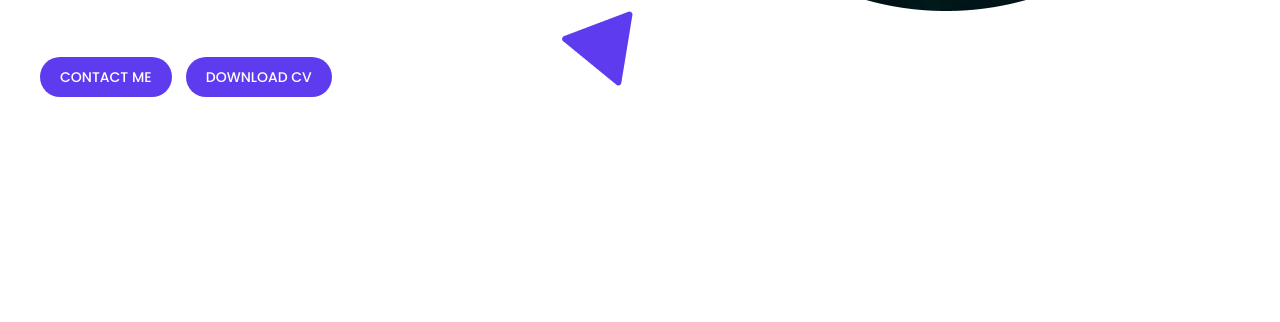
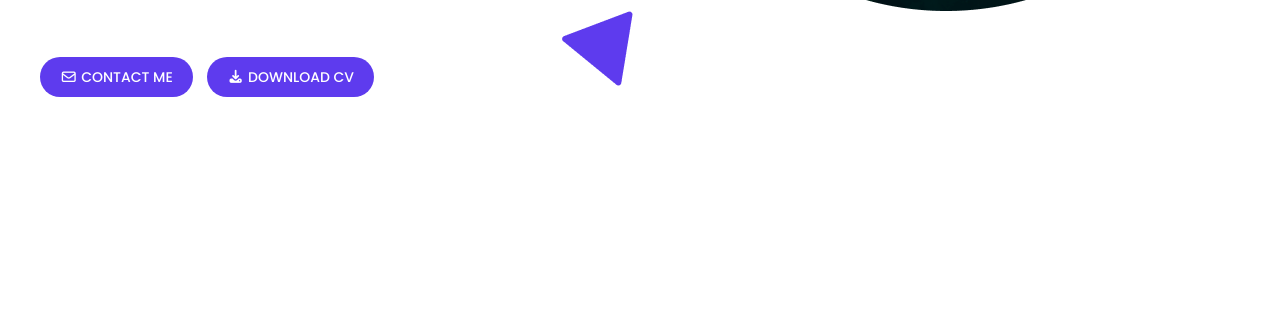
Before and after one commit to jaber-2004/TailwindCssThree, a website: page src/index.html in a window 1280 px wide. Shown: the part 737-1059 px from the top of the page. Drawn offline with Linux system fonts and the light colour scheme.

Commit message:
first commit

```diff
--- a/src/index.html
+++ b/src/index.html
@@ -3,7 +3,7 @@
   <head>
     <meta charset="UTF-8" />
     <meta name="viewport" content="width=device-width, initial-scale=1.0" />
-    <title>Class26</title>
+    <title>TailwindCssThree</title>
     <link rel="preconnect" href="https://fonts.googleapis.com" />
     <link rel="preconnect" href="https://fonts.gstatic.com" crossorigin />
     <link
@@ -50,12 +50,12 @@
         <div
           class="uppercase bg-bgHead py-2.5 px-5 rounded-[50px] font-popkon text-sm text-[#FFFFFF] font-medium inline-block mr-2.5 mt-[60px] hover:bg-transparent hover:text-[#333333] duration-700"
         >
-          <a href="#">Contact Me</a>
+          <a href="#"><i class="fa-regular fa-envelope"></i> Contact Me</a>
         </div>
         <div
           class="uppercase bg-bgHead py-2.5 px-5 rounded-[50px] font-popkon text-sm text-[#FFFFFF] font-medium inline-block mt-[60px] hover:bg-transparent hover:text-[#333333] duration-700"
         >
-          <a href="#">Download CV</a>
+          <a href="#"><i class="fa-solid fa-download"></i> Download CV</a>
         </div>
       </div>
       <div class="pb-[115px] pt-[60px]">
```
